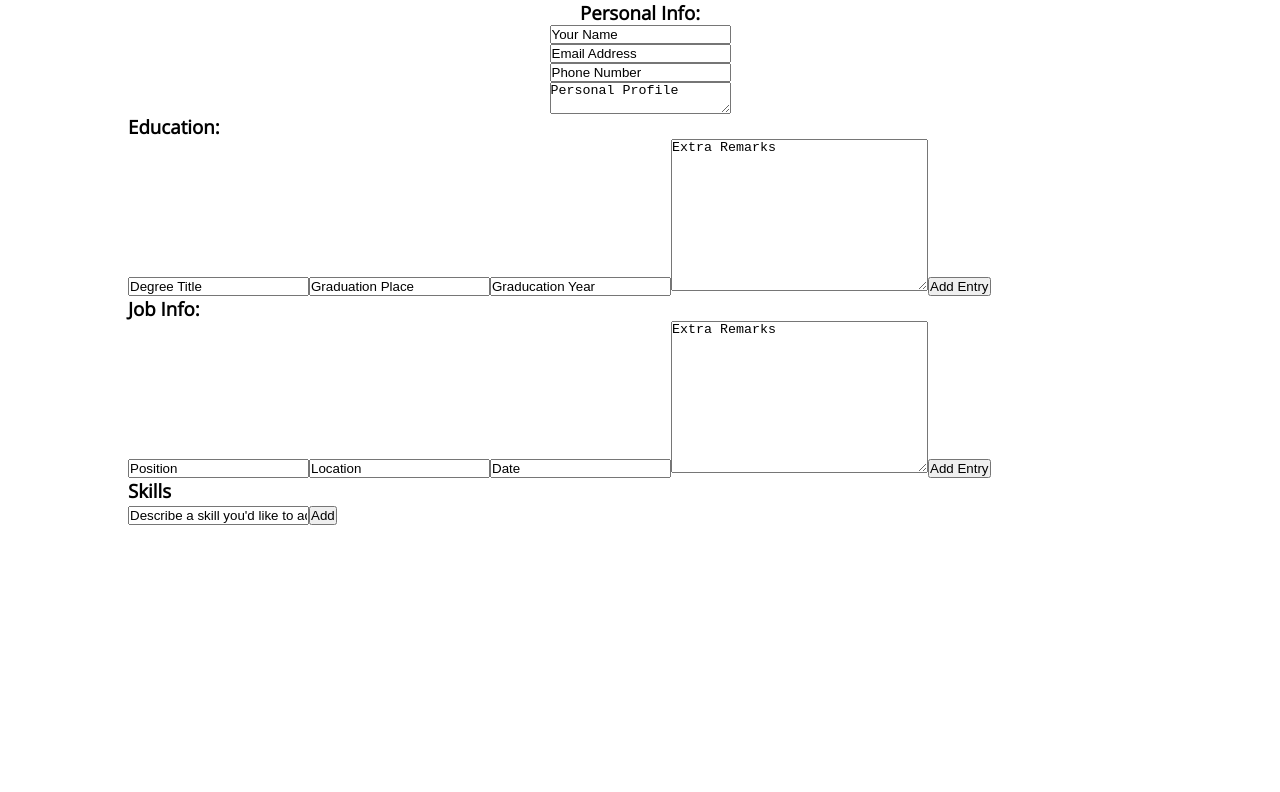
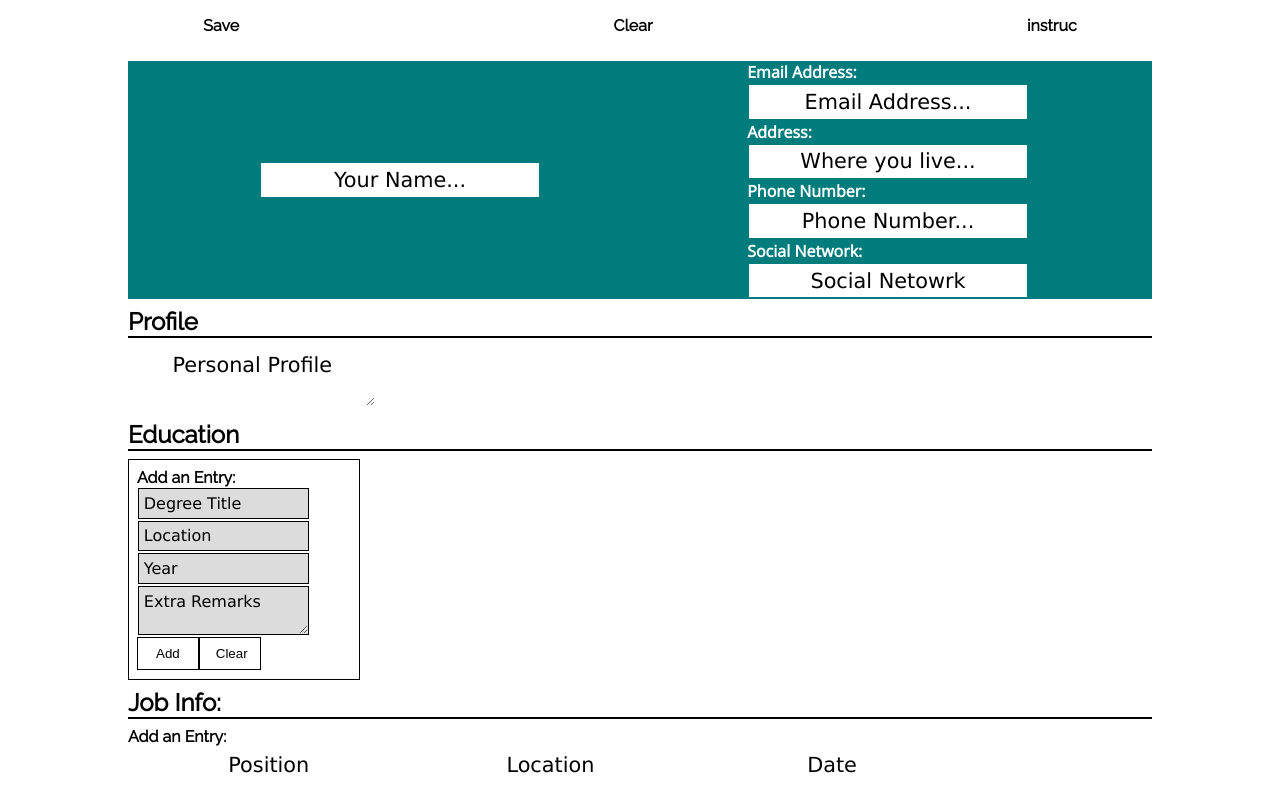
Before and after one commit to carloshrm/make-cv-tool, a React (Create React App) app: page / in a window 1280 px wide. Shown: the top 792 px of the page. Built offline with nearby package versions, Linux system fonts and the light colour scheme.

Commit message:
small HTML refactoring, styling

```diff
--- a/src/App.css
+++ b/src/App.css
@@ -1,13 +1,47 @@
+@import url("https://fonts.googleapis.com/css2?family=Open+Sans&display=swap");
+@import url("https://fonts.googleapis.com/css2?family=Raleway&display=swap");
+body {
+  -webkit-font-smoothing: antialiased;
+  -moz-osx-font-smoothing: grayscale;
+
+  font-family: "Raleway", sans-serif;
+}
 #main_resume {
   width: 80vw;
-
   height: 100vh;
   margin: 0 auto;
 }
+#top_nav {
+  display: flex;
+  list-style-type: none;
+  padding: 1rem;
+  margin-bottom: 10px;
+  width: 100vw;
+  justify-content: space-around;
+}
+#top_nav li {
+  font-weight: bold;
+}
 
-#personal_info_div {
-  display: grid;
+input,
+textarea {
+  font-weight: normal;
   text-align: center;
-  align-items: center;
-  justify-content: center;
+  font-family: "Lucida Sans", "Lucida Sans Regular", "Lucida Grande", "Lucida Sans Unicode", Geneva,
+    Verdana, sans-serif;
+  font-size: 1.3rem;
+  padding: 0.3rem;
+  margin: 2px;
+  border: unset;
 }
+
+h3 {
+  margin: 0.5rem 0;
+  font-size: 1.5em;
+  border-bottom: solid 2px black;
+}
+span {
+  text-align: left;
+  font-weight: bold;
+  font-family: "Open Sans", sans-serif;
+}
--- a/src/App.js
+++ b/src/App.js
@@ -27,6 +27,11 @@ import SkillsHobbies from "./components/SkillsHobbies";
 function App() {
   return (
     <div className="App">
+      <ul id="top_nav">
+        <li>Save</li>
+        <li>Clear</li>
+        <li>instruc</li>
+      </ul>
       <div id="main_resume">
         <PersonalInfo />
         <EducationInfo />
--- a/src/components/EducationInfo.js
+++ b/src/components/EducationInfo.js
@@ -1,6 +1,7 @@
 import React, { useState } from "react";
 import InformationListEntry from "./InformationListEntry";
 import DisplayListedEntry from "./DisplayListedEntry";
+import styles from "../styles/ListedInfo.module.css";
 
 // title
 // graducation place, year
@@ -14,8 +15,8 @@ function EducationInfo() {
 
   const defaultValues = {
     title: "Degree Title",
-    location: "Graduation Place",
-    year: "Graducation Year",
+    location: "Location",
+    year: "Year",
     remarks: "Extra Remarks",
   };
 
@@ -24,14 +25,15 @@ function EducationInfo() {
   }
 
   return (
-    <div id="education_info_div">
-      <h3>Education:</h3>
+    <div className={styles.listed_info_div}>
+      <h3>Education </h3>
 
       {educationInfo.map((entry, i) => (
         <DisplayListedEntry key={i} id={i} singleEntryInfo={entry} removeEntry={removeEntry} />
       ))}
 
       <InformationListEntry
+        style={styles.listed_info_input}
         info={educationInfo}
         addEntry={setEducationInfoEntry}
         defaultValues={defaultValues}
--- a/src/components/InformationListEntry.js
+++ b/src/components/InformationListEntry.js
@@ -1,7 +1,7 @@
 import React, { useEffect, useState } from "react";
 import InputField from "./InputField";
 
-function InformationListEntry({ info, addEntry, defaultValues }) {
+function InformationListEntry({ info, addEntry, defaultValues, style }) {
   const [entryTitle, setEntryTitle] = useState("");
   const [entryLocation, setEntryLocation] = useState("");
   const [entryYear, setEntryYear] = useState("");
@@ -25,18 +25,16 @@ function InformationListEntry({ info, addEntry, defaultValues }) {
   };
 
   return (
-    <div className="listed_entries">
+    <div className={style}>
+      <h4>Add an Entry: </h4>
       <InputField dataValue={entryTitle} setDataFunction={setEntryTitle} fieldType="text" />
       <InputField dataValue={entryLocation} setDataFunction={setEntryLocation} fieldType="text" />
       <InputField dataValue={entryYear} setDataFunction={setEntryYear} fieldType="text" />
-
-      <textarea
-        onChange={(e) => setEntryRemarks(e.target.value)}
-        cols="30"
-        rows="10"
-        value={entryRemarks}
-      ></textarea>
-      <button onClick={addEntryHandler}>Add Entry</button>
+      <textarea onChange={(e) => setEntryRemarks(e.target.value)} value={entryRemarks}></textarea>
+      <div>
+        <button onClick={addEntryHandler}>Add</button>
+        <button onClick={addEntryHandler}>Clear</button>
+      </div>
     </div>
   );
 }
--- a/src/components/InputField.js
+++ b/src/components/InputField.js
@@ -6,6 +6,8 @@ function InputField({ dataValue, setDataFunction, fieldType, displaySwitch, styl
 
   function editField() {
     if (displaySwitch === undefined) return;
+    if (inputRef.current.value === "" || inputRef.current.value === " ") return;
+
     inputRef.current.style.display = displaySwitch ? "none" : "block";
     displayRef.current.style.display = displaySwitch ? "block" : "none";
     displaySwitch = !displaySwitch;
@@ -15,14 +17,17 @@ function InputField({ dataValue, setDataFunction, fieldType, displaySwitch, styl
     <>
       <input
         onBlur={editField}
+        onKeyDown={(e) => {
+          if (e.key === "Enter" || e.key === "Escape") e.target.blur();
+        }}
         ref={inputRef}
         type={fieldType}
-        required
         minLength="1"
         placeholder={dataValue}
         value={dataValue}
         onChange={(e) => setDataFunction(e.target.value)}
       />
+
       <p style={{ display: "none" }} className={style} ref={displayRef} onClick={editField}>
         {dataValue}
       </p>
--- a/src/components/PersonalInfo.js
+++ b/src/components/PersonalInfo.js
@@ -3,22 +3,26 @@ import InputField from "./InputField";
 import styles from "../styles/PersonalInfo.module.css";
 
 function PersonalInfo() {
-  const [userName, setUserName] = useState("Your Name");
-  const [emailAddress, setEmail] = useState("Email Address");
-  const [phoneNumber, setPhoneNumber] = useState("Phone Number");
+  const [userName, setUserName] = useState("Your Name...");
+  const [localAddress, setLocalAddress] = useState("Where you live...");
+  const [emailAddress, setEmail] = useState("Email Address...");
+  const [phoneNumber, setPhoneNumber] = useState("Phone Number...");
+  const [socialNetwork, setSocialNetwork] = useState("Social Netowrk");
   const [personalProfile, setPersonalProfile] = useState("Personal Profile");
 
   const profileRef = React.createRef();
   const profileInput = React.createRef();
   function swapDisplay(e) {
+    if (profileInput.current.value === "" || profileInput.current.value === " ") return;
     let switchValue = e.target.nodeName === "P";
     profileInput.current.style.display = switchValue ? null : "none";
     profileRef.current.style.display = switchValue ? "none" : null;
   }
 
   return (
-    <div id="personal_info_div">
-      <h3>Personal Info:</h3>
+    <>
+      <div className={styles.personal_info_div}>
+        <div>
           <InputField
             style={styles.name}
             dataValue={userName}
@@ -26,20 +30,43 @@ function PersonalInfo() {
             fieldType="text"
             displaySwitch={true}
           />
+        </div>
+        <div className={styles.detailed_info_div}>
+          <span>Email Address:</span>
           <InputField
+            style={styles.info}
             dataValue={emailAddress}
             setDataFunction={setEmail}
             fieldType="email"
             displaySwitch={true}
           />
+          <span>Address:</span>
           <InputField
+            style={styles.info}
+            dataValue={localAddress}
+            setDataFunction={setLocalAddress}
+            fieldType="text"
+            displaySwitch={true}
+          />
+          <span>Phone Number:</span>
+          <InputField
+            style={styles.info}
             dataValue={phoneNumber}
             setDataFunction={setPhoneNumber}
-        dataKey={"phoneNumber"}
             fieldType="tel"
             displaySwitch={true}
           />
-
+          <span>Social Network:</span>
+          <InputField
+            dataValue={socialNetwork}
+            setDataFunction={setSocialNetwork}
+            fieldType="text"
+            displaySwitch={true}
+          />
+        </div>
+      </div>
+      <div className={styles.personal_profile_div}>
+        <h3>Profile </h3>
         <textarea
           ref={profileInput}
           onBlur={swapDisplay}
@@ -53,6 +80,7 @@ function PersonalInfo() {
           {personalProfile}
         </p>
       </div>
+    </>
   );
 }
 
--- a/src/index.css
+++ b/src/index.css
@@ -1,9 +1,3 @@
-@import url("https://fonts.googleapis.com/css2?family=Open+Sans&display=swap");
-body {
-  -webkit-font-smoothing: antialiased;
-  -moz-osx-font-smoothing: grayscale;
-  font-family: "Open Sans", sans-serif;
-}
 * {
   margin: 0;
   padding: 0;
--- /dev/null
+++ b/src/styles/ListedInfo.module.css
@@ -0,0 +1,28 @@
+.listed_info_div {
+}
+
+.listed_info_input {
+  display: flex;
+  align-items: center;
+  flex-direction: column;
+  align-items: flex-start;
+  padding: 0.5rem;
+  border: solid 1px black;
+  width: fit-content;
+}
+.listed_info_input button {
+  background-color: white;
+  border: solid 1px black;
+  padding: 0.5rem 1rem;
+  margin: 1px auto;
+  width: 50%;
+}
+.listed_info_input input,
+.listed_info_input textarea {
+  margin: 1px;
+  max-width: 80%;
+  font-size: 1em;
+  text-align: start;
+  border: solid 1px black;
+  background-color: gainsboro;
+}
--- a/src/styles/PersonalInfo.module.css
+++ b/src/styles/PersonalInfo.module.css
@@ -1,3 +1,33 @@
 .name {
-  font-size: 2em;
+  font-size: 5em;
+
+  font-weight: bold;
 }
+.info {
+  font-size: 1em;
+  font-weight: normal;
+}
+.personal_info_div {
+  display: grid;
+  text-align: center;
+  align-items: center;
+
+  padding: 0 2em;
+  min-height: 20vh;
+  grid-template-columns: 1fr 1fr;
+  grid-template-rows: 1fr;
+  background-color: rgb(0, 124, 124);
+  color: white;
+}
+.detailed_info_div {
+  justify-self: center;
+  padding-left: 1em;
+  display: flex;
+  flex-direction: column;
+  justify-content: center;
+  align-items: flex-start;
+}
+.personal_profile_div p {
+  margin: 1.5em 0;
+  padding: 0 2em;
+}
```
Also changed, not shown: public/index.html (+1 -22 lines). Lines whose indentation alone changed are shown as unchanged.
